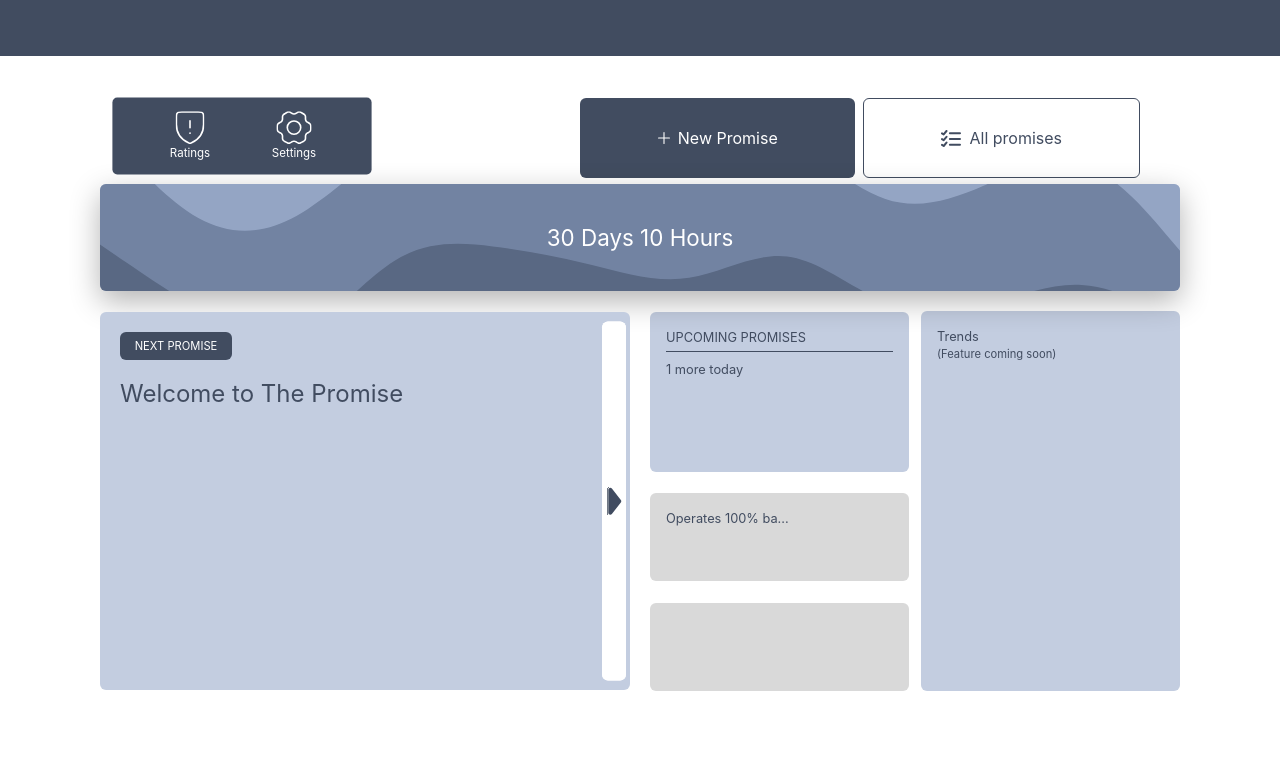
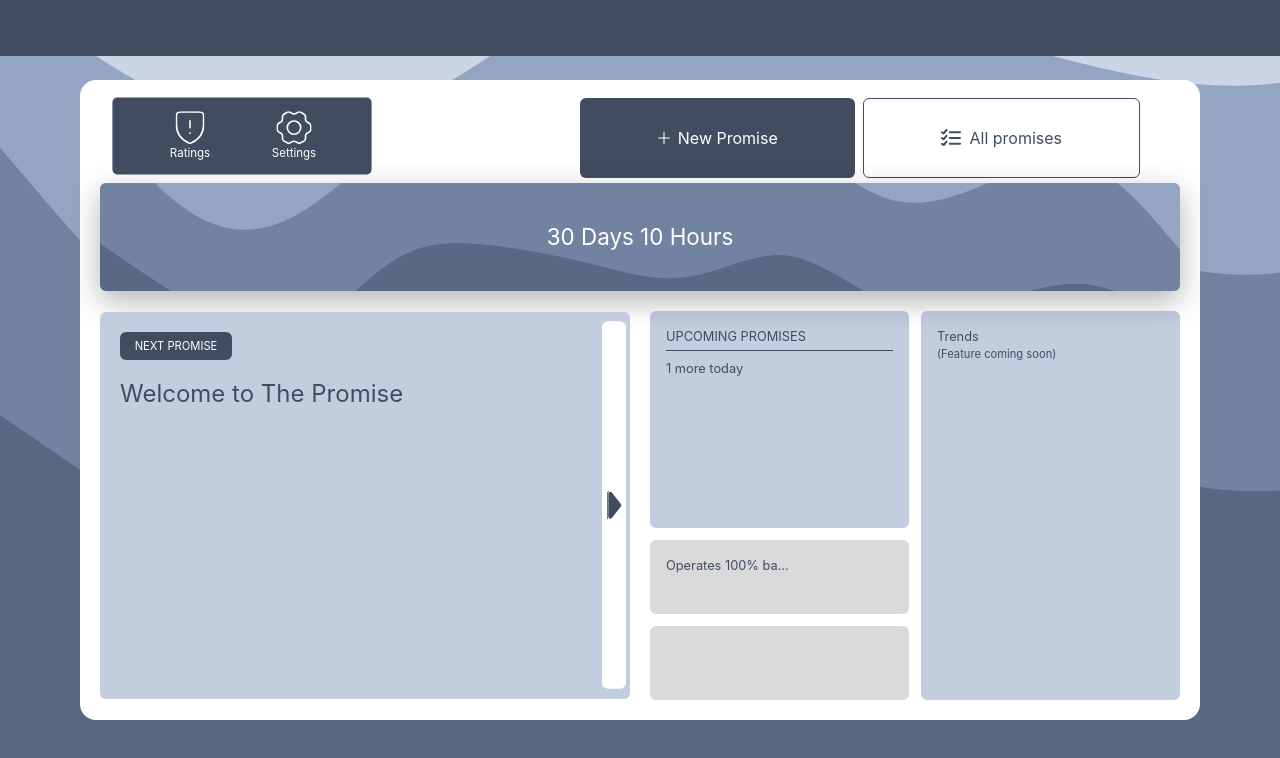
Before and after one commit to iyliaj/The-Promise-V2, a React (Vite) app in the folder the-promise-v2/: page / in a window 1280 px wide. Shown: the top 758 px of the page. Built offline with nearby package versions, Linux system fonts and the light colour scheme.

Commit message:
Made refinements to responsive design for larger screens

```diff
--- a/the-promise-v2/src/MainPage.jsx
+++ b/the-promise-v2/src/MainPage.jsx
@@ -279,7 +279,29 @@ export function MainPage({ userData, setUserData, playPopSound, isSoundOn, playC
 
 
     return (
-        <div className="mainpage-container w-full h-screen">
+        <div className="mainpage-container relative w-full h-screen overflow-hidden">
+
+            <div className="background-design absolute z-0 h-full w-full object-fill">
+                <svg
+                    viewBox="0 100 200 29"
+                    fill="none"
+                    xmlns="http://www.w3.org/2000/svg"
+                    className="object-cover w-full h-full"
+                >
+                    <g clipPath="url(#clip0_32_271)">
+                        <path d="M0 50.3148L5.64229 54.5142C11.2653 58.6942 22.5498 67.0929 33.7765 70.5762C45.0224 74.0595 56.2297 72.6275 67.4756 66.7058C78.7022 60.7648 89.9868 50.3148 101.213 47.1798C112.459 44.0642 123.667 48.2442 134.913 52.0952C146.139 55.9268 157.424 59.4102 168.65 62.1775C179.896 64.9642 191.104 67.0155 202.35 64.9255C213.576 62.8355 224.861 56.5655 236.087 57.9975C247.333 59.4102 258.541 68.5056 269.787 73.7306C281.013 78.9556 292.298 80.3102 303.524 75.0852C314.77 69.8602 325.978 58.0555 337.224 60.1455C348.45 62.2549 359.735 78.2395 365.358 86.2512L371 94.2435V0H365.358C359.735 0 348.45 0 337.224 0C325.978 0 314.77 0 303.524 0C292.298 0 281.013 0 269.787 0C258.541 0 247.333 0 236.087 0C224.861 0 213.576 0 202.35 0C191.104 0 179.896 0 168.65 0C157.424 0 146.139 0 134.913 0C123.667 0 112.459 0 101.213 0C89.9868 0 78.7022 0 67.4756 0C56.2297 0 45.0224 0 33.7765 0C22.5498 0 11.2653 0 5.64229 0H0V50.3148Z" fill="#CCD5E6" />
+                        <path d="M0 75.4723L5.64229 82.0906C11.2653 88.6896 22.5498 101.926 33.7765 108.177C45.0224 114.428 56.2297 113.731 67.4756 107.461C78.7022 101.21 89.9868 89.4056 101.213 83.155C112.459 76.885 123.667 76.1883 134.913 78.2396C146.139 80.3102 157.424 85.1482 168.65 89.3089C179.896 93.4695 191.104 96.9528 202.35 94.5339C213.576 92.1149 224.861 83.7936 236.087 85.2063C247.333 86.6383 258.541 97.785 269.787 101.636C281.013 105.468 292.298 101.984 303.524 97.0883C314.77 92.1729 325.978 85.8642 337.224 89.3476C348.45 92.8309 359.735 106.106 365.358 112.763L371 119.401V93.8565L365.358 85.8642C359.735 77.8526 348.45 61.8679 337.224 59.7586C325.978 57.6686 314.77 69.4732 303.524 74.6982C292.298 79.9232 281.013 78.5686 269.787 73.3436C258.541 68.1186 247.333 59.0232 236.087 57.6105C224.861 56.1785 213.576 62.4485 202.35 64.5385C191.104 66.6285 179.896 64.5772 168.65 61.7905C157.424 59.0232 146.139 55.5399 134.913 51.7082C123.667 47.8572 112.459 43.6772 101.213 46.7928C89.9868 49.9278 78.7022 60.3778 67.4756 66.3189C56.2297 72.2405 45.0224 73.6726 33.7765 70.1892C22.5498 66.7059 11.2653 58.3072 5.64229 54.1272L0 49.9278V75.4723Z" fill="#94A5C4" />
+                        <path d="M0 117.272L5.64229 121.104C11.2653 124.955 22.5498 132.618 33.7765 139.585C45.0224 146.552 56.2297 152.822 67.4756 148.622C78.7022 144.423 89.9868 129.793 101.213 122.826C112.459 115.86 123.667 116.556 134.913 117.95C146.139 119.343 157.424 121.394 168.65 124.181C179.896 126.948 191.104 130.432 202.35 128.69C213.576 126.948 224.861 119.982 236.087 121.375C247.333 122.749 258.541 132.502 269.787 137.05C281.013 141.598 292.298 140.94 303.524 138.172C314.77 135.405 325.978 130.49 337.224 131.167C348.45 131.844 359.735 138.114 365.358 141.23L371 144.365V119.014L365.358 112.376C359.735 105.719 348.45 92.4438 337.224 88.9605C325.978 85.4772 314.77 91.7859 303.524 96.7012C292.298 101.597 281.013 105.081 269.787 101.249C258.541 97.3979 247.333 86.2512 236.087 84.8192C224.861 83.4065 213.576 91.7278 202.35 94.1468C191.104 96.5658 179.896 93.0824 168.65 88.9218C157.424 84.7611 146.139 79.9232 134.913 77.8525C123.667 75.8012 112.459 76.4979 101.213 82.7679C89.9868 89.0185 78.7022 100.823 67.4756 107.074C56.2297 113.344 45.0224 114.04 33.7765 107.79C22.5498 101.539 11.2653 88.3025 5.64229 81.7035L0 75.0852V117.272Z" fill="#7283A2" />
+                        <path d="M0 194.486L5.64229 193.093C11.2653 191.719 22.5498 188.932 33.7765 188.932C45.0224 188.932 56.2297 191.719 67.4756 193.093C78.7022 194.486 89.9868 194.486 101.213 192.067C112.459 189.648 123.667 184.81 134.913 183.417C146.139 182.043 157.424 184.094 168.65 184.094C179.896 184.094 191.104 182.043 202.35 181.675C213.576 181.327 224.861 182.681 236.087 184.423C247.333 186.165 258.541 188.294 269.787 187.965C281.013 187.655 292.298 184.868 303.524 183.804C314.77 182.74 325.978 183.397 337.224 185.139C348.45 186.881 359.735 189.706 365.358 191.138L371 192.551V143.978L365.358 140.843C359.735 137.727 348.45 131.457 337.224 130.78C325.978 130.102 314.77 135.018 303.524 137.785C292.298 140.552 281.013 141.21 269.787 136.663C258.541 132.115 247.333 122.362 236.087 120.988C224.861 119.594 213.576 126.561 202.35 128.303C191.104 130.044 179.896 126.561 168.65 123.794C157.424 121.007 146.139 118.956 134.913 117.562C123.667 116.169 112.459 115.472 101.213 122.439C89.9868 129.406 78.7022 144.036 67.4756 148.235C56.2297 152.435 45.0224 146.165 33.7765 139.198C22.5498 132.231 11.2653 124.568 5.64229 120.717L0 116.885V194.486Z" fill="#596883" />
+                        <path d="M0 209.193H5.64229C11.2653 209.193 22.5498 209.193 33.7765 209.193C45.0224 209.193 56.2297 209.193 67.4756 209.193C78.7022 209.193 89.9868 209.193 101.213 209.193C112.459 209.193 123.667 209.193 134.913 209.193C146.139 209.193 157.424 209.193 168.65 209.193C179.896 209.193 191.104 209.193 202.35 209.193C213.576 209.193 224.861 209.193 236.087 209.193C247.333 209.193 258.541 209.193 269.787 209.193C281.013 209.193 292.298 209.193 303.524 209.193C314.77 209.193 325.978 209.193 337.224 209.193C348.45 209.193 359.735 209.193 365.358 209.193H371V192.164L365.358 190.751C359.735 189.319 348.45 186.494 337.224 184.752C325.978 183.01 314.77 182.352 303.524 183.417C292.298 184.481 281.013 187.268 269.787 187.577C258.541 187.906 247.333 185.778 236.087 184.036C224.861 182.294 213.576 180.94 202.35 181.288C191.104 181.656 179.896 183.707 168.65 183.707C157.424 183.707 146.139 181.656 134.913 183.03C123.667 184.423 112.459 189.261 101.213 191.68C89.9868 194.099 78.7022 194.099 67.4756 192.706C56.2297 191.332 45.0224 188.545 33.7765 188.545C22.5498 188.545 11.2653 191.332 5.64229 192.706L0 194.099V209.193Z" fill="#414C60" />
+                    </g>
+                    <defs>
+                        <clipPath id="clip0_32_271">
+                            <rect width="371" height="209" fill="white" />
+                        </clipPath>
+                    </defs>
+                </svg>
+            </div>
 
             {/* Top border for desktop view */}
             {isDesktopOrLaptop && (
@@ -301,7 +323,7 @@ export function MainPage({ userData, setUserData, playPopSound, isSoundOn, playC
                     )}
 
                     {isDesktopOrLaptop && (
-                        <div className="w-full px-5">
+                        <div className="w-full px-5 h-[15%] flex items-center">
                             <div className="desktop-nav-container w-full mt-3 h-21 relative flex justify-end">
                                 <BottomNavbar isDesktopOrLaptop={isDesktopOrLaptop} handleRatingsViewClick={handleRatingsViewClick} handleSettingsViewClick={handleSettingsViewClick} />
                                 <ButtonsGroupDesktop
@@ -352,7 +374,7 @@ export function MainPage({ userData, setUserData, playPopSound, isSoundOn, playC
 
                     {/* If default view or desktop view and all promises button is clicked */}
                     {((!allPromisesView) || (allPromisesView && isDesktopOrLaptop)) && (
-                        <div className={`content w-full pt-1 px-5 ${isDesktopOrLaptop ? "mt-0 h-135" : "mt-15 h-152"}`}>
+                        <div className={`content w-full pt-1 px-5 ${isDesktopOrLaptop ? "mt-0 h-[85%]" : "mt-15 h-152"}`}>
 
                             {isDesktopOrLaptop && (
                                 <LatestPromiseTimerDesktop
@@ -363,7 +385,7 @@ export function MainPage({ userData, setUserData, playPopSound, isSoundOn, playC
                                 />
                             )}
 
-                            <div className={`cards-container flex ${isDesktopOrLaptop ? "justify-evenly items-center gap-5 h-105" : "flex-col"}`}>
+                            <div className={`cards-container flex ${isDesktopOrLaptop ? "justify-evenly items-center gap-5 h-[80%]" : "flex-col"}`}>
                                 <LatestPromiseSection
                                     isDesktopOrLaptop={isDesktopOrLaptop}
                                     isExpired={isExpired}
@@ -406,7 +428,7 @@ export function MainPage({ userData, setUserData, playPopSound, isSoundOn, playC
 
                     {/* New Promise button clicked in desktop view */}
                     {(isDesktopOrLaptop && newPromiseStatus) && (
-                        <div className={`w-[50%] h-100 ${isDesktopOrLaptop ? "absolute z-50 bottom-0 right-0" : "relative"}`} ref={formRef}>
+                        <div className={`w-[50%] h-[65%] max-h-[500px] ${isDesktopOrLaptop ? "absolute z-50 bottom-0 right-0" : "relative"}`} ref={formRef}>
                             <NewPromiseForm
                                 handleClick={handleClick}
                                 setUserData={setUserData}
--- a/the-promise-v2/src/components/CardsContainerSecondSection.jsx
+++ b/the-promise-v2/src/components/CardsContainerSecondSection.jsx
@@ -51,8 +51,8 @@ export function CardsContainerSecondSection({ isDesktopOrLaptop, sortedPromises,
             )}
 
             <div className={`more-promises-section w-full ${isDesktopOrLaptop ? "h-full" : "h-[70%]"} flex justify-evenly gap-3`}>
-                <div className={`w-[50%] h-full flex flex-col justify-around ${isDesktopOrLaptop ? "gap-1" : "gap-2"}`}>
-                    <div className={`upcoming-promises w-full ${isDesktopOrLaptop ? "h-40" : "h-30"} bg-secondary dark:bg-primary rounded-md p-4`}>
+                <div className={`w-[50%] h-full flex flex-col justify-around ${isDesktopOrLaptop ? "gap-3 py-2" : "gap-2"}`}>
+                    <div className={`upcoming-promises w-full ${isDesktopOrLaptop ? "h-[60%]" : "h-30"} bg-secondary dark:bg-primary rounded-md p-4`}>
                         {!sortedPromises[1] && (
                             <p className="text-primary dark:text-secondary text-small">NO UPCOMING PROMISES</p>
                         )}
@@ -64,14 +64,14 @@ export function CardsContainerSecondSection({ isDesktopOrLaptop, sortedPromises,
                             </div>
                         )}
                     </div>
-                    <div className={`next-promises w-full ${isDesktopOrLaptop ? "h-22" : "h-18"} bg-extra dark:bg-primary rounded-md p-4`}>
+                    <div className={`next-promises w-full ${isDesktopOrLaptop ? "h-[20%]" : "h-18"} bg-extra dark:bg-primary rounded-md p-4`}>
                         {sortedPromises[1] && (
                             <p className="text-primary dark:text-canvas text-small">
                                 {sortedPromises[1].title.length > 16 ? sortedPromises[1].title.slice(0, 16) + "..." : sortedPromises[1].title}
                             </p>
                         )}
                     </div>
-                    <div className={`next-promises w-full ${isDesktopOrLaptop ? "h-22" : "h-18"} bg-extra dark:bg-primary rounded-md p-4`}>
+                    <div className={`next-promises w-full ${isDesktopOrLaptop ? "h-[20%]" : "h-18"} bg-extra dark:bg-primary rounded-md p-4`}>
                         {sortedPromises[2] && (
                             <p className="text-primary dark:text-canvas text-small">
                                 {sortedPromises[2].title.length > 16 ? sortedPromises[2].title.slice(0, 16) + "..." : sortedPromises[2].title}
--- a/the-promise-v2/src/components/LatestPromiseTimerDesktop.jsx
+++ b/the-promise-v2/src/components/LatestPromiseTimerDesktop.jsx
@@ -7,7 +7,7 @@ export function LatestPromiseTimerDesktop({ sortedPromises, updateExpiredPromise
     const playExpiryAlarm = useContext(ExpiryAlarmContext);
 
     return (
-        <div className="latest-promise-timer-lg overflow-hidden">
+        <div className="latest-promise-timer-lg h-[20%] overflow-hidden">
             <svg
                 width="371"
                 height="209"
--- a/the-promise-v2/src/components/NewPromiseForm.jsx
+++ b/the-promise-v2/src/components/NewPromiseForm.jsx
@@ -99,7 +99,8 @@ export function NewPromiseForm({ handleClick, setUserData, playPopSound, isSound
     }
 
     return (
-        <div className={`new-promise-section ${isDesktopOrLaptop ? "w-full" : "w-full"} h-100 bg-secondary rounded-md relative overflow-hidden`}>
+        <div className={`new-promise-section ${isDesktopOrLaptop ? "w-full max-w-[900px] h-full" : "w-full h-100"} bg-secondary rounded-md relative overflow-hidden`}>
+
             <svg width="371" height="209" viewBox="100 45 140 150" fill="none" xmlns="http://www.w3.org/2000/svg" className="object-cover w-full h-full">
                 <g clipPath="url(#clip0_32_271)">
                     <path d="M0 50.3148L5.64229 54.5142C11.2653 58.6942 22.5498 67.0929 33.7765 70.5762C45.0224 74.0595 56.2297 72.6275 67.4756 66.7058C78.7022 60.7648 89.9868 50.3148 101.213 47.1798C112.459 44.0642 123.667 48.2442 134.913 52.0952C146.139 55.9268 157.424 59.4102 168.65 62.1775C179.896 64.9642 191.104 67.0155 202.35 64.9255C213.576 62.8355 224.861 56.5655 236.087 57.9975C247.333 59.4102 258.541 68.5056 269.787 73.7306C281.013 78.9556 292.298 80.3102 303.524 75.0852C314.77 69.8602 325.978 58.0555 337.224 60.1455C348.45 62.2549 359.735 78.2395 365.358 86.2512L371 94.2435V0H365.358C359.735 0 348.45 0 337.224 0C325.978 0 314.77 0 303.524 0C292.298 0 281.013 0 269.787 0C258.541 0 247.333 0 236.087 0C224.861 0 213.576 0 202.35 0C191.104 0 179.896 0 168.65 0C157.424 0 146.139 0 134.913 0C123.667 0 112.459 0 101.213 0C89.9868 0 78.7022 0 67.4756 0C56.2297 0 45.0224 0 33.7765 0C22.5498 0 11.2653 0 5.64229 0H0V50.3148Z" fill="#CCD5E6" />
@@ -114,6 +115,7 @@ export function NewPromiseForm({ handleClick, setUserData, playPopSound, isSound
                     </clipPath>
                 </defs>
             </svg>
+
 
             <div className="w-full h-full absolute z-5 top-0 left-0 p-8">
                 <div className="text-inputs-section w-full h-[45%] flex flex-col">
```
